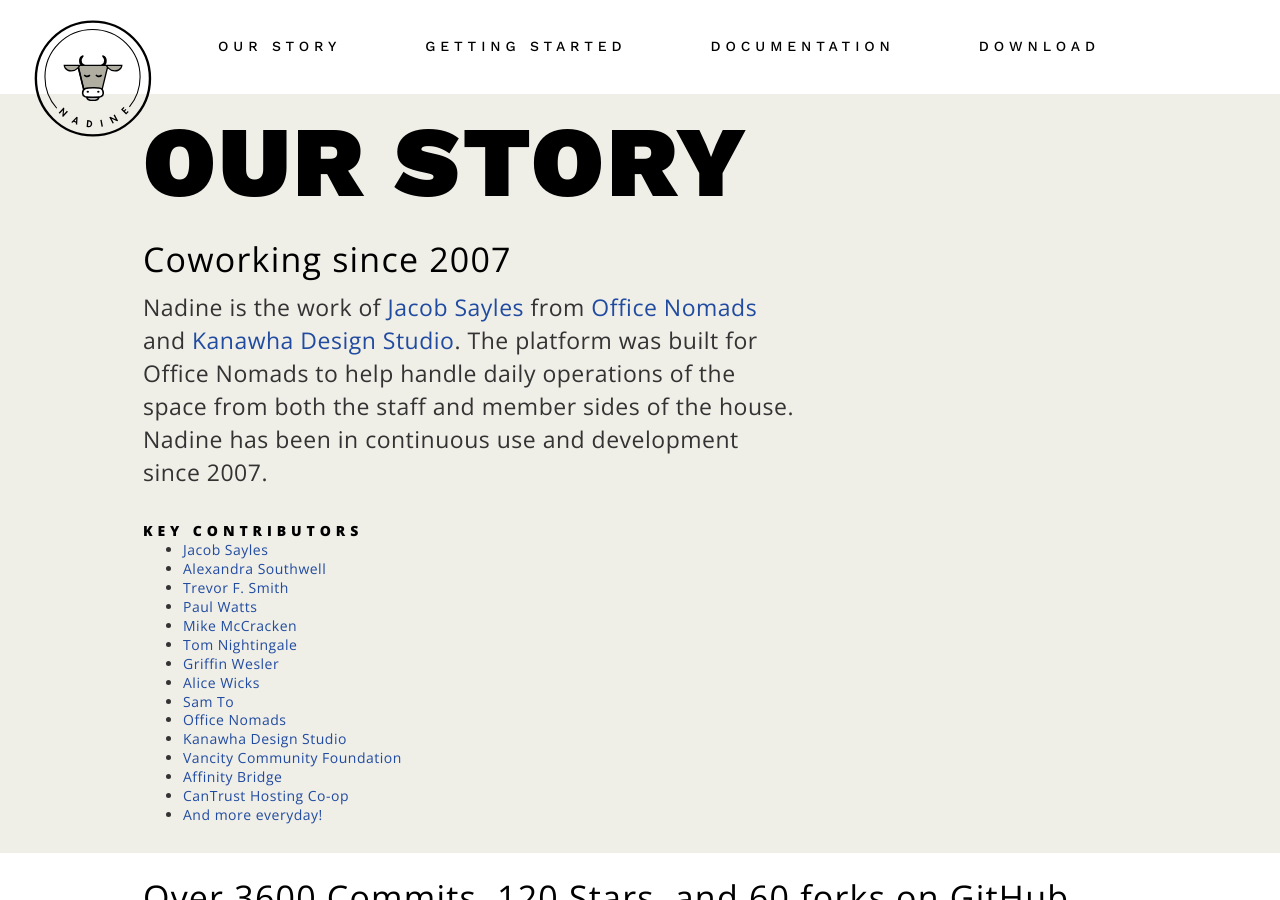
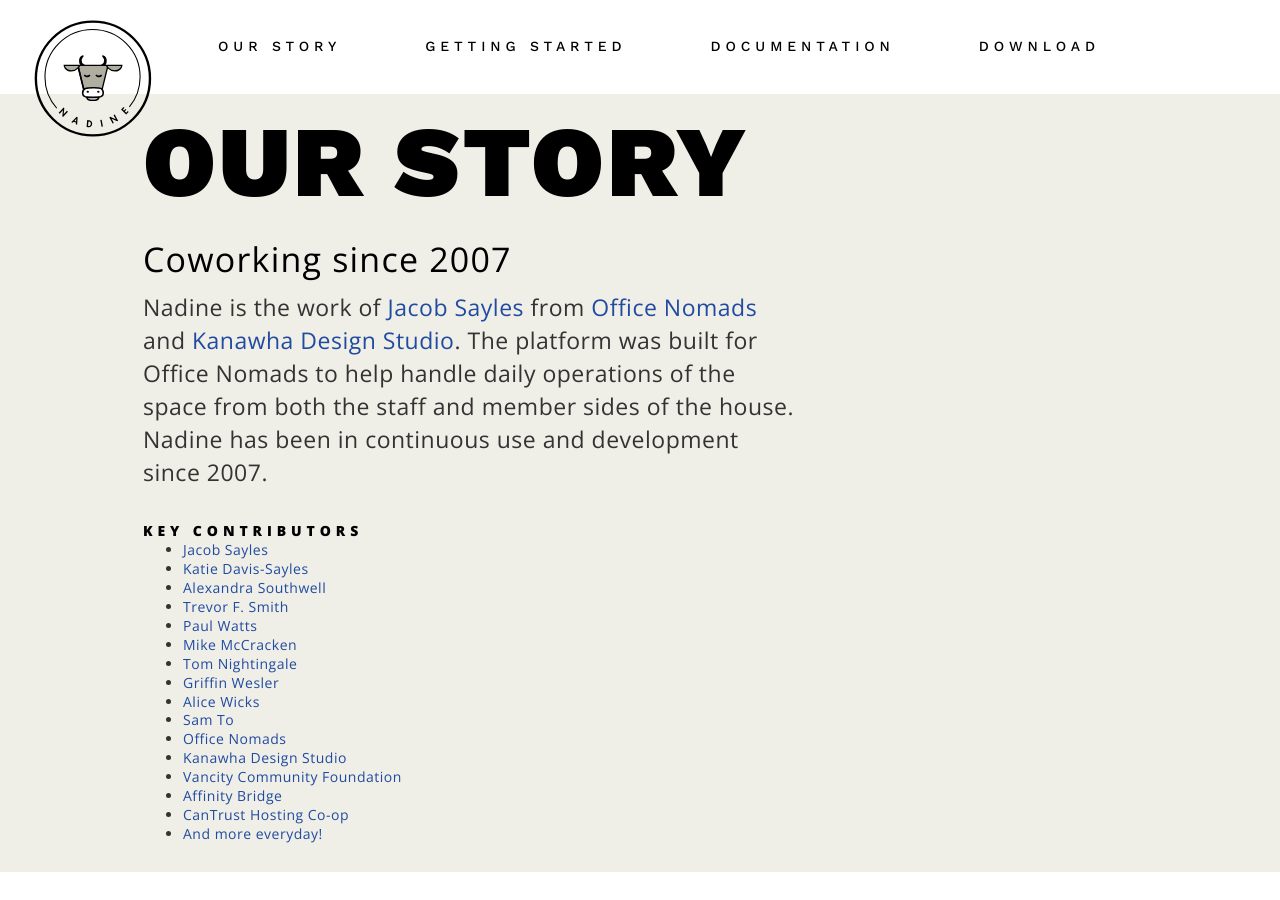
Before and after one commit to nadineproject/nadineproject.github.io, a Jekyll site: the page built from story.html, in a window 1280 px wide and 900 px high. Built offline with Jekyll 4.4.1, drawn with Linux system fonts in a browser that asks for light colours.

Commit message:
added Katie Davis-Sayles

```diff
--- a/story.html
+++ b/story.html
@@ -18,6 +18,7 @@
       <h3>Key Contributors</h3>
       <ul class="tight-list">
         <li><a target="_blank" href="https://jacobsayles.com">Jacob Sayles</a></li>
+        <li><a target="_blank" href="https://kanawha.design/katiedavis-sayles">Katie Davis-Sayles</a></li>
         <li><a target="_blank" href="https://github.com/abkruse">Alexandra Southwell</a></li>
         <li><a target="_blank" href="https://github.com/TrevorFSmith">Trevor F. Smith</a></li>
         <li><a target="_blank" href="https://github.com/paulcwatts">Paul Watts</a></li>
```
